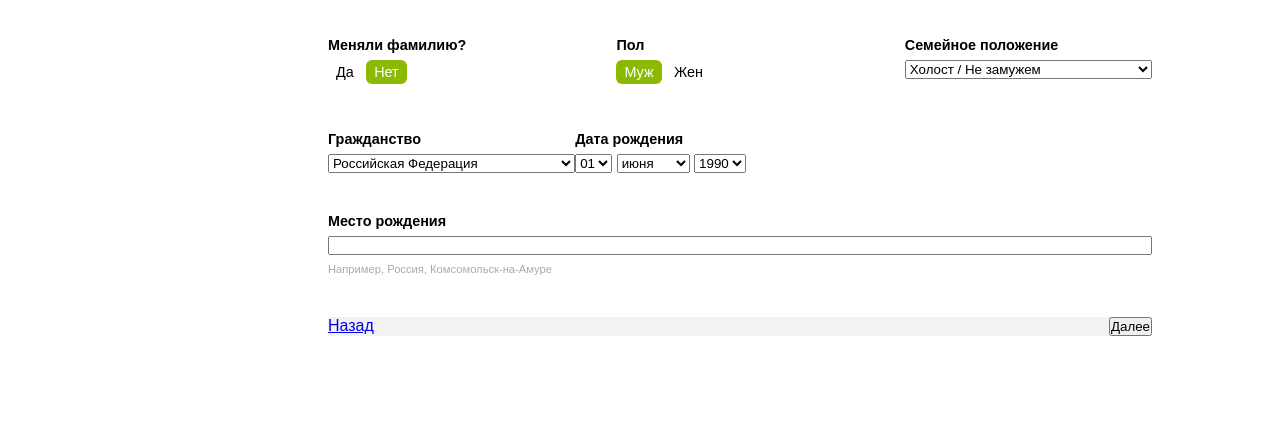
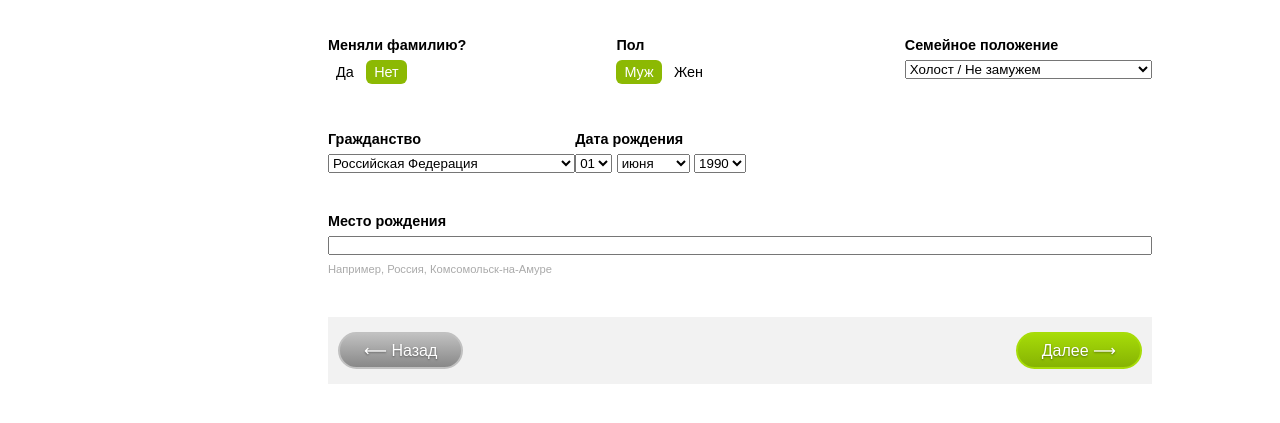
Before and after one commit to goale/tutu-test, a plain HTML site: page html-test/layout/index.html in a window 1280 px wide. Shown: the part 285-708 px from the top of the page. Drawn offline with Linux system fonts and the light colour scheme.

Commit message:
styled buttons

```diff
--- a/html-test/layout/index.html
+++ b/html-test/layout/index.html
@@ -112,11 +112,9 @@
                                 </div>
                             </div>
                             <div class="main-form__footer">
-                                <a href="#">Назад</a>
-                                <input type="submit" value="Далее">
+                                <a class="btn" href="#">&#10229; Назад</a>
+                                <input class="btn btn--green" type="submit" value="Далее &#10230;">
                             </div>
-
-
                         </form>
                     </div>
                 </main>
--- a/html-test/layout/main.css
+++ b/html-test/layout/main.css
@@ -92,6 +92,7 @@ header {
     background: #f2f2f2;
     display: flex;
     justify-content: space-between;
+    padding: 15px 10px;
 }
 
 label.label--radio {
@@ -135,3 +136,35 @@ input[type="radio"]:checked + label {
 .text--red {
     color: #b60700;
 }
+
+.btn {
+    position: relative;
+    padding: 7px 24px;
+    border-radius: 20px;
+    text-decoration: none;
+    color: white;
+    font-size: 16px;
+    text-shadow: 0 1px 2px rgba(0, 0, 0, 0.4);
+    background: #c0c0c0;
+    background: -webkit-linear-gradient(#c0c0c0 0%, #888 100%);
+    background: -o-linear-gradient(#c0c0c0 0%, #888 100%);
+    background: linear-gradient(#c0c0c0 0%, #888 100%);
+    border: 2px solid #c1c1c1;
+    cursor: pointer;
+}
+
+.btn--green {
+    background: #a6db08;
+    background: -webkit-linear-gradient##a6db08 0%, #86b303 100%);
+    background: -o-linear-gradient(#a6db08 0%, #86b303 100%);
+    background: linear-gradient(#a6db08 0%, #86b303 100%);
+    border: 2px solid #a7dc09;
+}
+
+.btn:hover {
+    background: #999;
+}
+
+.btn--green:hover {
+    background: #86b303;
+}
```
